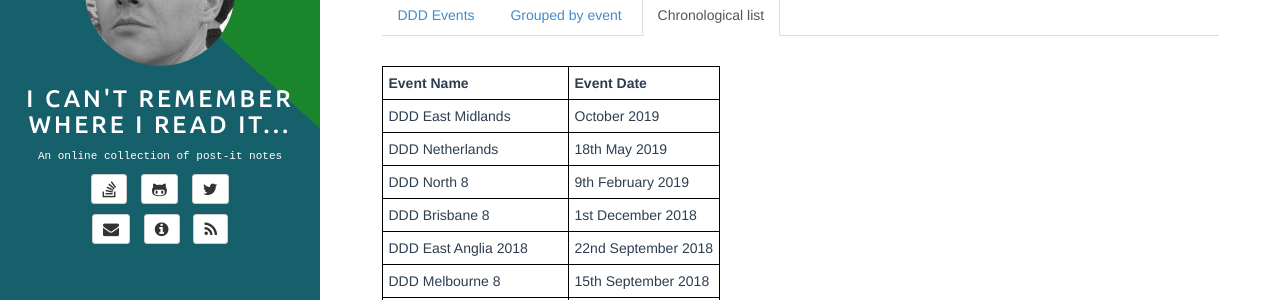
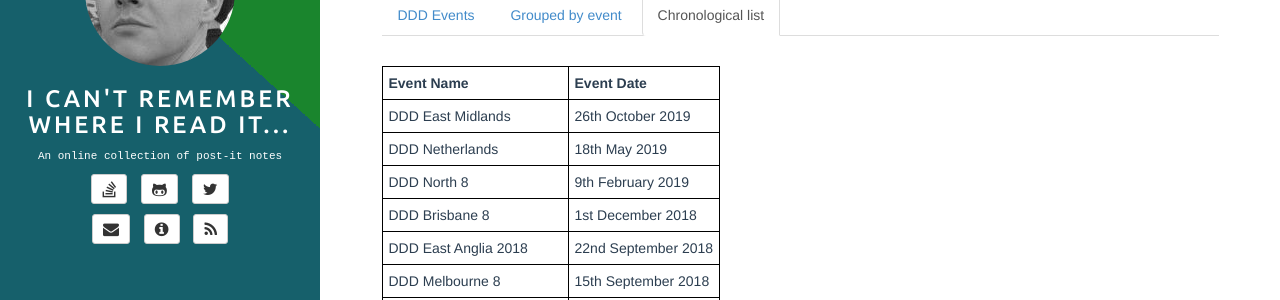
Before and after one commit to adrianbanks/adrianbanks.github.io, a Jekyll site: the page built from ddd-list.md, in a window 1280 px wide and 900 px high. Shown: the part 212-512 px from the top of the window. Built offline with Jekyll 4.4.1, drawn with Linux system fonts in a browser that asks for light colours.

Commit message:
Add the date for DDD East Midlands

```diff
--- a/ddd-list.md
+++ b/ddd-list.md
@@ -15,7 +15,7 @@ There have been many Developer! Developer! Developer! events over the years, spr
 
 | **Event Name**             | **Event Date**      |
 | -------------------------- | ------------------- |
-|  DDD East Midlands         | October 2019        |
+|  DDD East Midlands         | 26th October 2019   |
 |  DDD Netherlands           | 18th May 2019       |
 |  DDD North 8               | 9th February 2019   |
 |  DDD Brisbane 8            | 1st December 2018   |
```
Also changed, not shown: ddd-grouped.md (+1 -1 lines).
